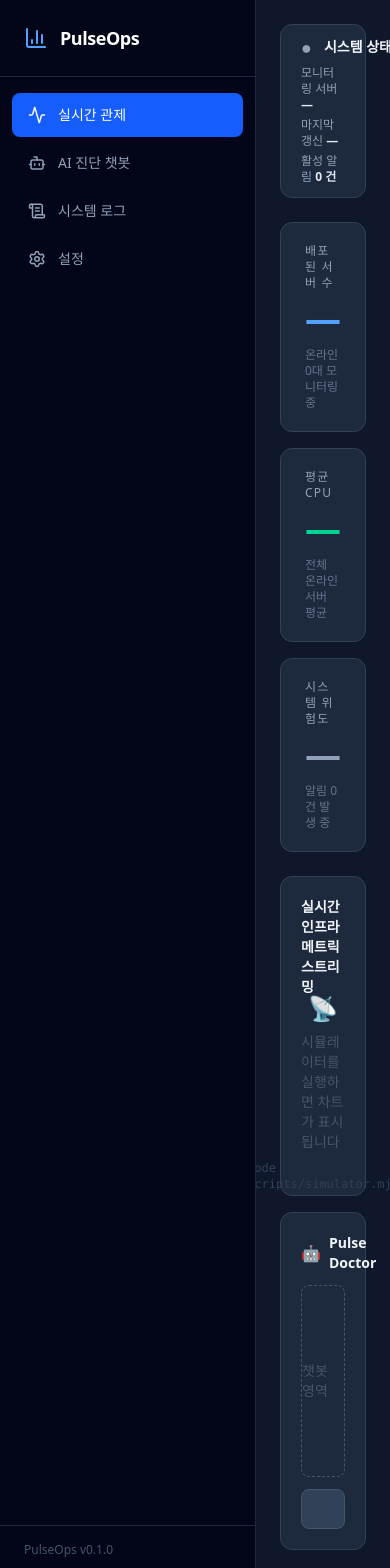
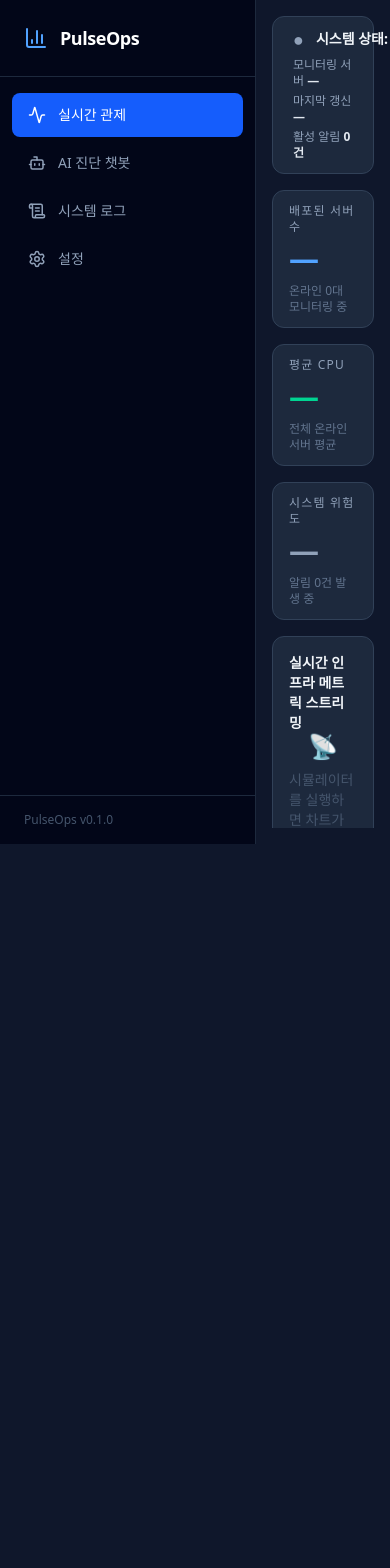
Before and after one commit to suki186/Infra-Dashboard, a Next.js app: page / in a window 390 px wide. Shown: the top 1568 px of the page. After the commit the page ends 844 px from the top, so only its background shows below. Built offline with nearby package versions, Linux system fonts and the light colour scheme; no server answers.

Commit message:
fix: 대시보드 반응형 레이아웃 붕괴 및 가로 스크롤 버그 수정

```diff
--- a/app/layout.tsx
+++ b/app/layout.tsx
@@ -26,11 +26,13 @@ export default function RootLayout({
   return (
     <html
       lang="ko"
-      className={`${geistSans.variable} ${geistMono.variable}`}
+      className={`${geistSans.variable} ${geistMono.variable} h-full`}
     >
-      <body className="flex min-h-screen bg-slate-900 text-slate-100 antialiased overflow-x-hidden">
+      {/* h-full: */}
+      <body className="h-full flex bg-slate-900 text-slate-100 antialiased overflow-hidden">
         <Sidebar />
-        <main className="flex-1 flex flex-col min-w-0 bg-slate-900">
+        {/* overflow-hidden */}
+        <main className="flex-1 flex flex-col min-w-0 overflow-hidden bg-slate-900">
           {children}
         </main>
       </body>
--- a/app/page.tsx
+++ b/app/page.tsx
@@ -19,8 +19,6 @@ export default function DashboardPage() {
         { event: 'INSERT', schema: 'public', table: 'infrastructure_metrics' },
         (payload) => {
           const row = payload.new as ServerMetric
-          console.log('📥 수신된 메트릭:', row)
-
           setMetrics(prev => ({ ...prev, [row.server_id]: row }))
           setLastUpdated(new Date().toLocaleTimeString('ko-KR'))
         }
@@ -31,9 +29,7 @@ export default function DashboardPage() {
         }
       })
 
-    return () => {
-      supabase.removeChannel(channel)
-    }
+    return () => { supabase.removeChannel(channel) }
   }, [])
 
   // ─── 파생 상태 ───────────────────────────────────────────────────────────
@@ -65,11 +61,10 @@ export default function DashboardPage() {
   ]
 
   return (
-    // 최상위 래퍼: 가로 스크롤 차단
-    <div className="flex flex-col flex-1 p-6 gap-6 w-full max-w-full overflow-x-hidden">
+    <div className="flex flex-col flex-1 min-h-0 overflow-hidden p-4 md:p-6 gap-4 md:gap-6 w-full">
 
-      {/* 상단 헤더 */}
-      <header className="flex flex-wrap items-center justify-between gap-y-2 px-5 py-3 rounded-xl bg-slate-800 border border-slate-700">
+      {/* 헤더 */}
+      <header className="shrink-0 flex flex-wrap items-center justify-between gap-y-2 px-5 py-3 rounded-xl bg-slate-800 border border-slate-700">
         <div className="flex items-center gap-3 shrink-0">
           <span className={`text-lg leading-none ${sysStatus.dot}`}>●</span>
           <span className="text-sm font-semibold text-slate-100">
@@ -97,21 +92,21 @@ export default function DashboardPage() {
       </header>
 
       {/* 요약 카드 */}
-      <section className="grid grid-cols-1 md:grid-cols-3 gap-4">
+      <section className="shrink-0 grid grid-cols-1 md:grid-cols-3 gap-4">
         {summaryCards.map((card) => (
           <div
             key={card.title}
-            className="flex flex-col gap-2 px-6 py-5 rounded-xl bg-slate-800 border border-slate-700"
+            className="flex flex-col gap-1.5 px-4 py-3 md:px-6 md:py-4 rounded-xl bg-slate-800 border border-slate-700"
           >
             <p className="text-xs font-medium text-slate-400 uppercase tracking-widest">
               {card.title}
             </p>
             <div className="flex items-end gap-1">
-              <span className={`text-4xl font-bold tabular-nums ${card.color}`}>
+              <span className={`text-3xl md:text-4xl font-bold tabular-nums ${card.color}`}>
                 {card.value}
               </span>
               {card.unit && (
-                <span className="text-base text-slate-400 mb-1">{card.unit}</span>
+                <span className="text-base text-slate-400 mb-0.5">{card.unit}</span>
               )}
             </div>
             <p className="text-xs text-slate-500">{card.sub}</p>
@@ -119,11 +114,11 @@ export default function DashboardPage() {
         ))}
       </section>
 
-      {/* 메인 영역: 차트(70%) + 챗봇(30%)  */}
-      <section className="flex flex-col lg:flex-row gap-4 flex-1 min-h-0">
+      {/* 메인 영역: 차트(70%) + 챗봇(30%) */}
+      <section className="flex flex-col lg:flex-row gap-4 md:gap-6 flex-1 min-h-0 overflow-hidden">
 
-        {/* 차트 영역 — min-w-0으로 canvas 크기에 밀려나는 것 차단 */}
-        <div className="flex flex-col gap-3 min-w-0 w-full lg:flex-[7] min-h-80 lg:min-h-0 rounded-xl bg-slate-800 border border-slate-700 p-5">
+        {/* 차트 영역 */}
+        <div className="flex flex-col gap-3 min-w-0 w-full lg:flex-[7] min-h-64 lg:min-h-0 rounded-xl bg-slate-800 border border-slate-700 p-4 md:p-5">
           <h2 className="text-sm font-semibold text-slate-100 shrink-0">
             실시간 인프라 메트릭 스트리밍
           </h2>
@@ -133,14 +128,14 @@ export default function DashboardPage() {
         </div>
 
         {/* 챗봇 영역 */}
-        <div className="flex flex-col gap-3 min-w-0 w-full lg:flex-[3] rounded-xl bg-slate-800 border border-slate-700 p-5">
+        <div className="flex flex-col gap-3 min-w-0 w-full lg:flex-[3] rounded-xl bg-slate-800 border border-slate-700 p-4 md:p-5">
           <div className="flex items-center gap-2 shrink-0">
             <span className="text-base">🤖</span>
             <h2 className="text-sm font-semibold text-slate-100">
               Pulse Doctor
             </h2>
           </div>
-          <div className="flex-1 flex items-center justify-center rounded-lg border border-dashed border-slate-600 min-h-48 lg:min-h-0">
+          <div className="flex-1 flex items-center justify-center rounded-lg border border-dashed border-slate-600 min-h-36 lg:min-h-0">
             <p className="text-slate-600 text-sm">챗봇 영역</p>
           </div>
           <div className="h-10 shrink-0 rounded-lg bg-slate-700 border border-slate-600" />
```
